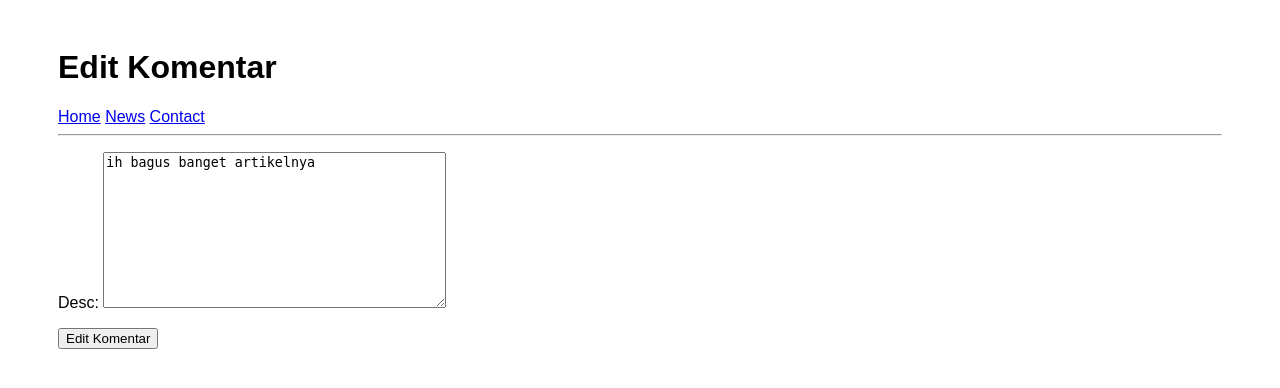
After one commit to yogs22/python-lab, a Django app: page /news/comment-edit/1 in a window 1280 px wide. The commit adds this page. Shown: the top 388 px of the page. Run offline with Django 3.2, Linux system fonts and the light colour scheme; data comes from the database, SQL or seed files in the repository; both versions use the stored data as it was after the commit.

Commit message:
Django edit and update

```diff
--- /dev/null
+++ b/blog/news/templates/news/comment_edit.html
@@ -0,0 +1,13 @@
+{% extends 'base.html' %}
+
+{% block title %}
+	Edit Komentar
+{% endblock %}
+
+{% block content %}
+	<form action="{% url 'news:comment-edit' comment.id %}" method="POST">
+		{% csrf_token %}
+		{{ form.as_p }}
+		<button type="submit">Edit Komentar</button>
+	</form>
+{% endblock %}
--- a/blog/news/templates/news/single.html
+++ b/blog/news/templates/news/single.html
@@ -15,6 +15,7 @@
 		<button type="submit">Kirim Komentar</button>
 	</form>
 	{% for comment in new.comment_set.all %}
-		<p>{{ comment.desc }}</p>
+		<p>{{ comment.desc }} -
+		<a href="{% url 'news:comment-edit' comment.id %}">Edit</a></p>
 	{% endfor %}
 {% endblock %}
--- a/blog/news/urls.py
+++ b/blog/news/urls.py
@@ -8,4 +8,5 @@ urlpatterns = [
 	path('', views.index, name='index'),
 	path('<int:id>', views.single),
 	path('comment/<int:id>', views.comment, name='comment'),
+	path('comment-edit/<int:id>', views.comment_edit, name='comment-edit')
 ]
--- a/blog/news/views.py
+++ b/blog/news/views.py
@@ -1,7 +1,7 @@
 from django.shortcuts import get_object_or_404,render
 from django.urls import reverse
 from django.http import HttpResponse, HttpResponseRedirect
-from .models import News
+from .models import News, Comment
 from . import forms
 from django.contrib import messages
 
@@ -19,6 +19,7 @@ def handler404():
 
 def comment(request, id):
 	new = get_object_or_404(News, pk = id)
+	form = forms.CommentForm()
 
 	if request.method == 'POST':
 
@@ -31,3 +32,16 @@ def comment(request, id):
 			return HttpResponseRedirect(reverse('news:index'))
 
 	return render(request, 'news/single.html', {'new':new, 'form':form})
+
+def comment_edit(request, id):
+	comment = get_object_or_404(Comment, pk = id)
+	form = forms.CommentForm(instance = comment)
+
+	if request.method == 'POST':
+		form = forms.CommentForm(instance = comment, data = request.POST)
+		if form.is_valid():
+			form.save()
+			messages.success(request, 'Berhasil update komentar !')
+			return HttpResponseRedirect(reverse('news:index'))
+
+	return render(request, 'news/comment_edit.html', {'form':form, 'comment':comment})
```
Also changed, not shown: blog/db.sqlite3.
